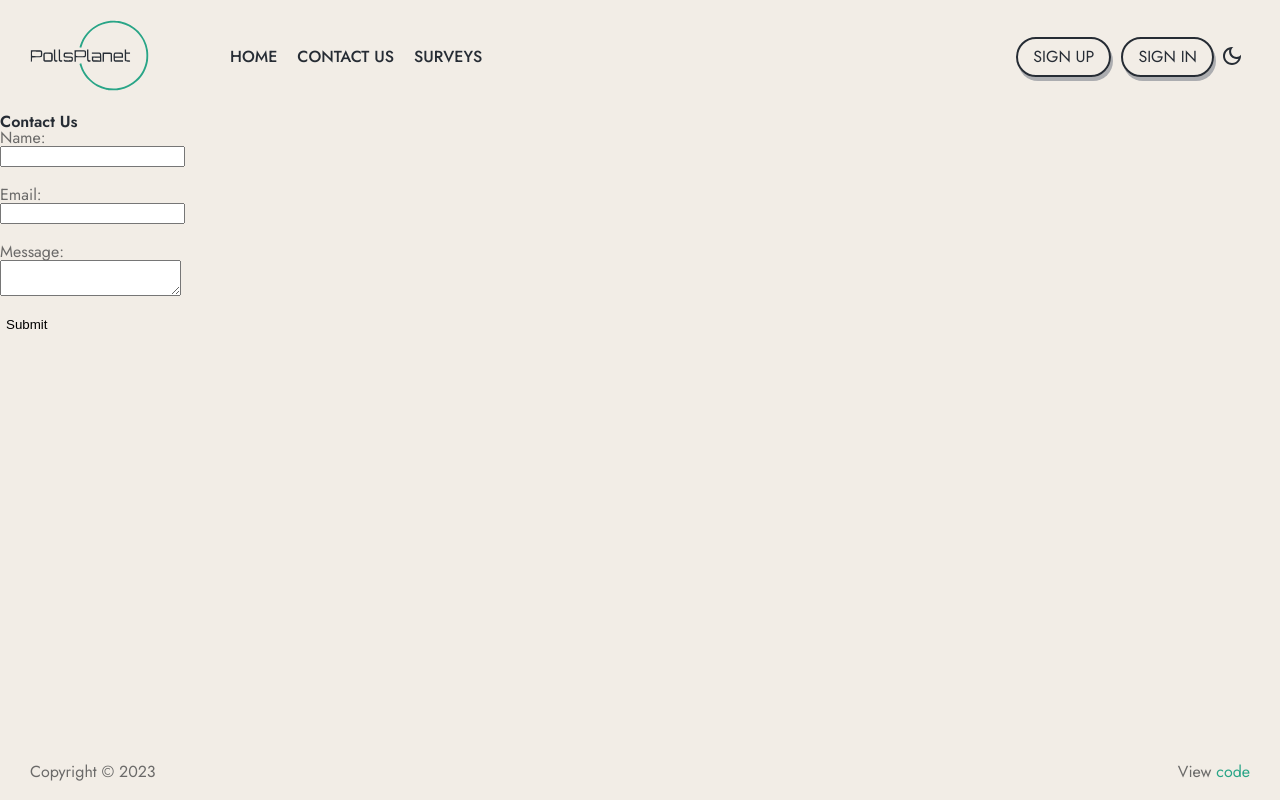
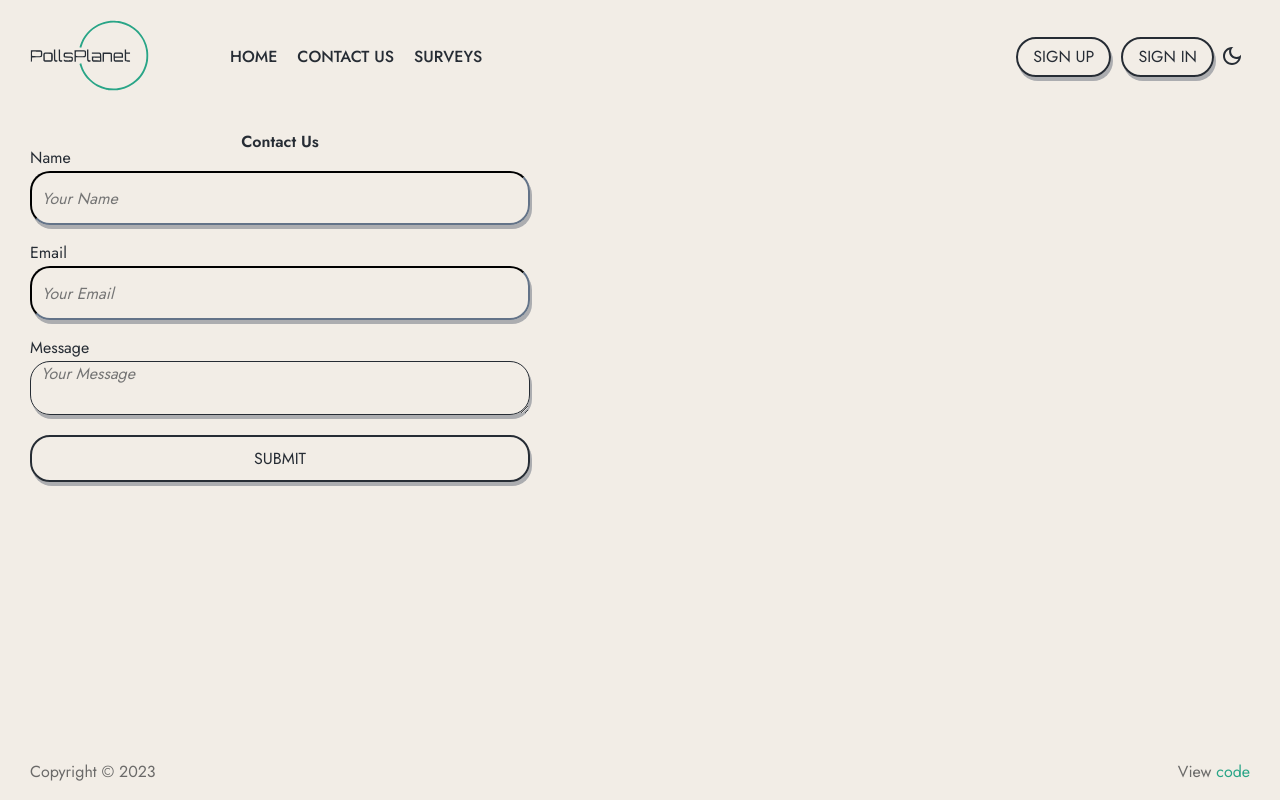
Before and after one commit to GitBap/PollsPlanet, a React (Create React App) app in the folder survey-app/frontend/: page /contactus in a window 1280 px wide. Built offline with nearby package versions, Linux system fonts and the light colour scheme.

Commit message:
Modified Contact us page and added styling

```diff
--- a/survey-app/frontend/src/components/ContactUs.jsx
+++ b/survey-app/frontend/src/components/ContactUs.jsx
@@ -1,63 +1,26 @@
-import React, { useState } from 'react';
+import React from 'react';
+import "./styles/contact.scss";
 
-const ContactUs = () => {
-  const [formData, setFormData] = useState({
-    name: '',
-    email: '',
-    message: '',
-  });
+const Contact = () => {
+    return (
+        <div className="container">
+            <div className="contact-block">
+                <h1>Contact Us</h1>
+                <form className="contact-form">
+                    <label htmlFor="name">Name</label>
+                    <input type="text" id="name" className="input-text" placeholder="Your Name" />
 
-  const handleChange = (e) => {
-    setFormData({
-      ...formData,
-      [e.target.name]: e.target.value,
-    });
-  };
+                    <label htmlFor="email">Email</label>
+                    <input type="email" id="email" className="input-text" placeholder="Your Email" />
 
-  const handleSubmit = (e) => {
-    e.preventDefault();
+                    <label htmlFor="message">Message</label>
+                    <textarea id="message" className="input-text" placeholder="Your Message"></textarea>
 
-    // TODO: add the logic to submit the form
-    console.log(formData);
-  };
-
-  return (
-    <div>
-      <h1>Contact Us</h1>
-      <form onSubmit={handleSubmit} style={{ display: 'flex', flexDirection: 'column', alignItems: 'start' }}>
-        <label style={{ marginBottom: '10px' }}>
-          Name:
-          <input
-            type="text"
-            name="name"
-            value={formData.name}
-            onChange={handleChange}
-            style={{ display: 'block', marginBottom: '10px' }}
-          />
-        </label>
-        <label style={{ marginBottom: '10px' }}>
-          Email:
-          <input
-            type="email"
-            name="email"
-            value={formData.email}
-            onChange={handleChange}
-            style={{ display: 'block', marginBottom: '10px' }}
-          />
-        </label>
-        <label style={{ marginBottom: '10px' }}>
-          Message:
-          <textarea
-            name="message"
-            value={formData.message}
-            onChange={handleChange}
-            style={{ display: 'block', marginBottom: '10px' }}
-          />
-        </label>
-        <button type="submit">Submit</button>
-      </form>
-    </div>
-  );
+                    <button type="submit" className="btn">Submit</button>
+                </form>
+            </div>
+        </div>
+    );
 };
 
-export default ContactUs;
+export default Contact;
--- /dev/null
+++ b/survey-app/frontend/src/components/styles/contact.scss
@@ -0,0 +1,42 @@
+@import "./variables.scss";
+
+.container {
+  padding: 20px 0;
+
+  .contact-block {
+    display: flex;
+    flex-direction: column;
+    width: 100%;
+    max-width: 500px;
+    margin: 20px 0;
+
+    h1 {
+      color: var(--button-text-color);
+      text-align: center;
+    }
+
+    .contact-form {
+      display: flex;
+      flex-direction: column;
+
+      label {
+        color: var(--button-text-color);
+        margin-bottom: 5px;
+      }
+
+      .input-text {
+        margin-bottom: 20px;
+      }
+
+      .btn {
+        margin-bottom: 20px;
+      }
+    }
+  }
+
+  @media (max-width: 768px) {
+    .contact-block {
+      width: 100%;
+    }
+  }
+}
```
Also changed, not shown: 2 other files (tests, documents, lock files or other folders).
